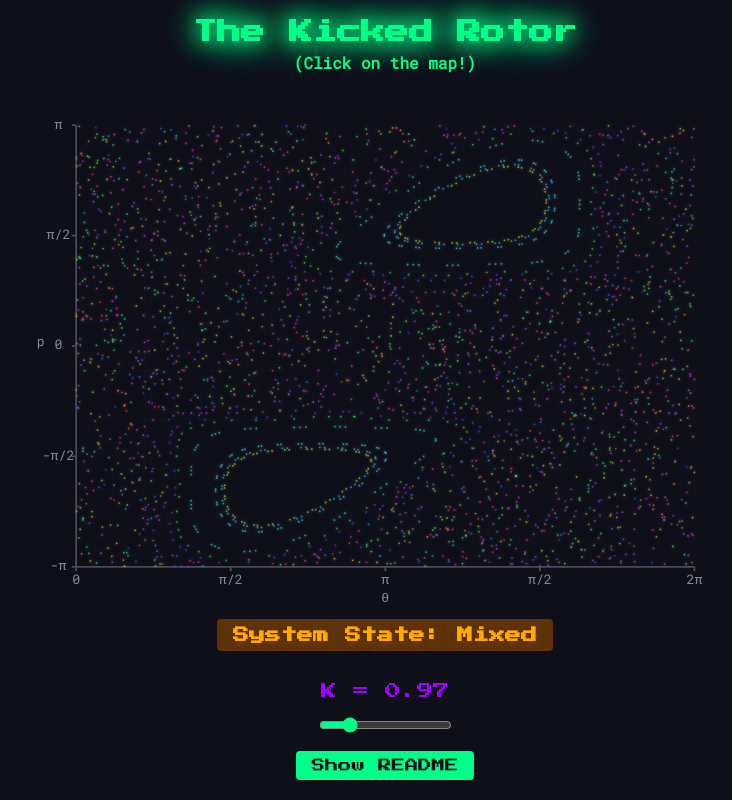
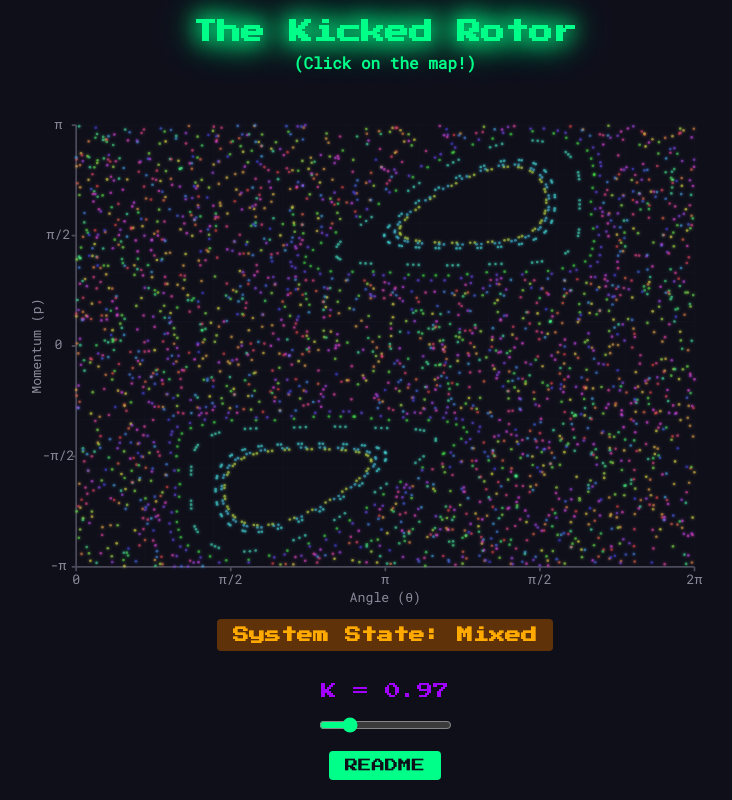
Before and after one commit to IlyaOrson/KickedRotor, a SvelteKit app: page / in a window 1280 px wide. Shown: the whole page, without its empty margins (255-987 px from the left). Built offline with nearby package versions, Linux system fonts and the light colour scheme.

Commit message:
Improve clarity and styling

```diff
--- a/src/routes/+page.svelte
+++ b/src/routes/+page.svelte
@@ -240,11 +240,11 @@ https://github.com/pngwn/MDsveX/issues/302#issuecomment-1041293000 -->
       />
 
       <!-- Axis Labels and Ticks -->
-      <text x={WIDTH / 2} y={HEIGHT - 10} class="axis-label">θ</text>
+      <text x={WIDTH / 2} y={HEIGHT - 10} class="axis-label">Angle (θ)</text>
       <text
         x={10}
         y={HEIGHT / 2}
-        class="axis-label">p</text
+        class="axis-label" transform="rotate(-90, 10, {HEIGHT / 2})">Momentum (p)</text
       >
 
       <!-- p-axis ticks -->
@@ -342,7 +342,7 @@ https://github.com/pngwn/MDsveX/issues/302#issuecomment-1041293000 -->
   {/if}
   <div class="readme-widget">
     <button class="toggle-button" onclick={toggleReadme}>
-      {isReadmeExpanded ? 'Hide README' : 'Show README'}
+      {isReadmeExpanded ? 'Playground' : 'README'}
     </button>
     {#if isReadmeExpanded}
       <div class="readme-content">
@@ -438,14 +438,14 @@ https://github.com/pngwn/MDsveX/issues/302#issuecomment-1041293000 -->
     fill: var(--trajectory-color);
     opacity: 0.6;
     filter: drop-shadow(0 0 2px var(--trajectory-color));
-    r: clamp(0.5px, 0.2vw, 1px);
+    r: clamp(0.5px, 0.2vw, 1.5px);
   }
 
   .click-trajectory circle {
     fill: #00ff88;
     filter: drop-shadow(0 0 4px #00ff88);
     opacity: 0.8;
-    r: clamp(0.75px, 0.3vw, 1.5px);
+    r: clamp(0.75px, 0.3vw, 3px);
   }
 
   .animated-point {
```
Also changed, not shown: 1 other file (tests, documents, lock files or other folders).
